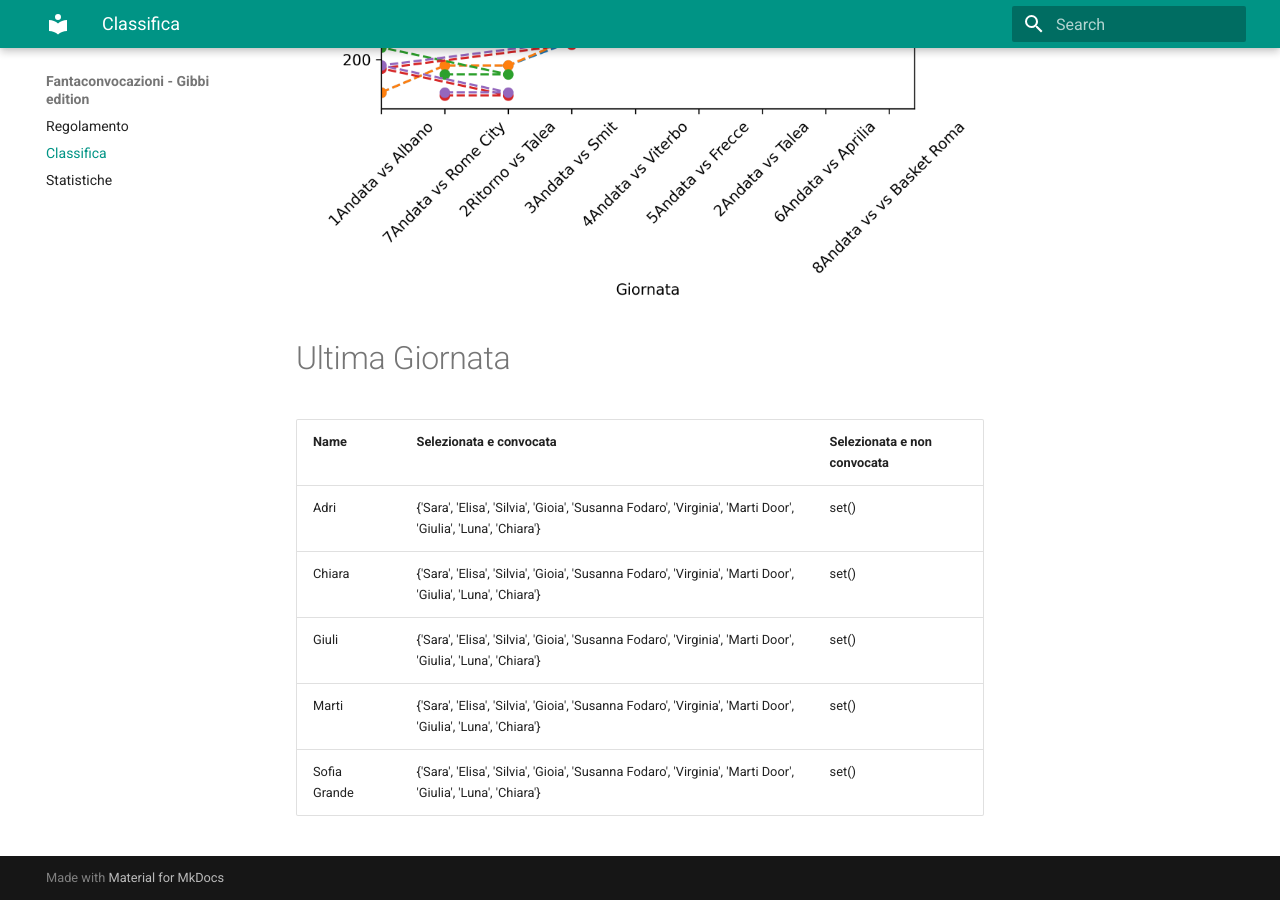
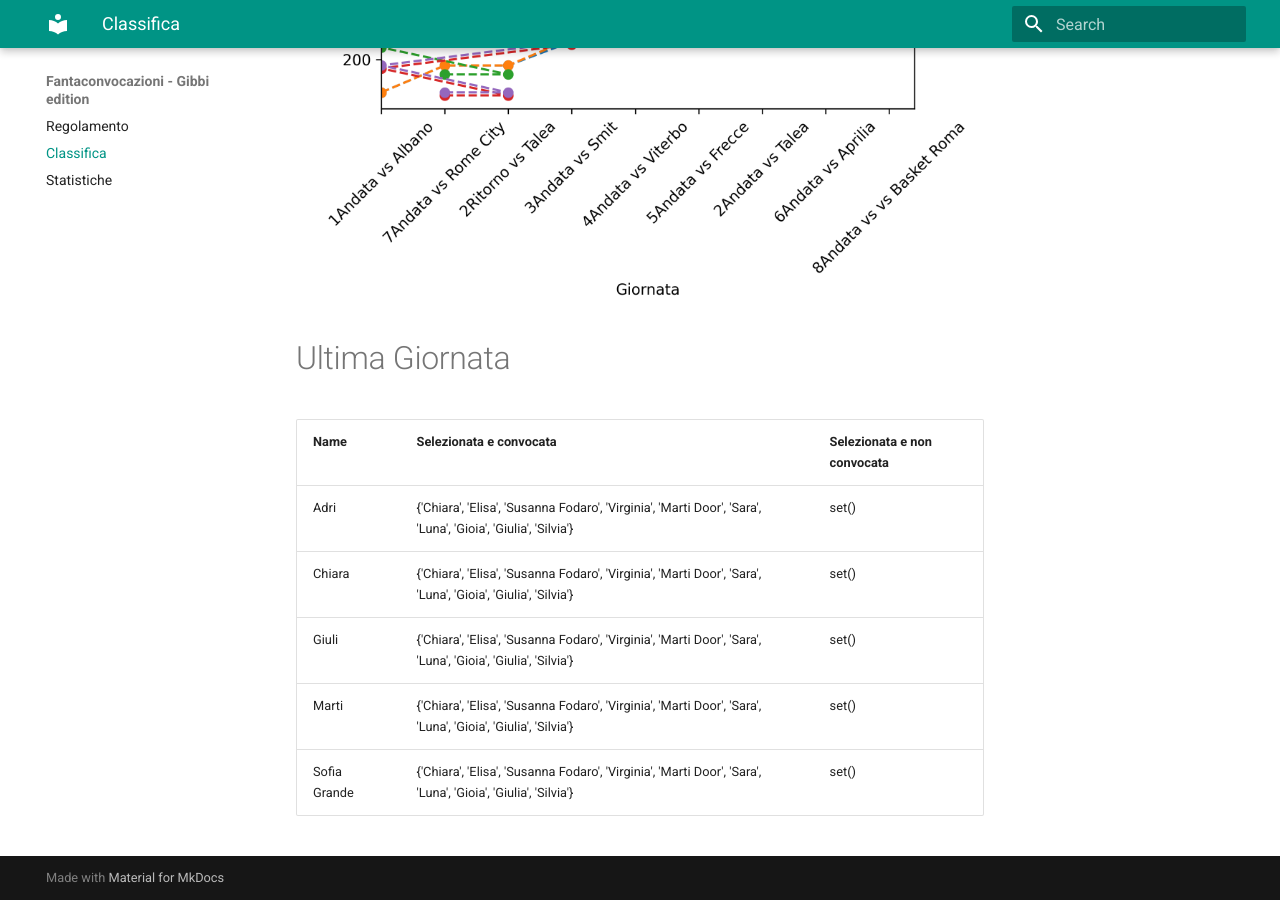
Before and after one commit to martinig94/fantagibbi, an MkDocs documentation site: the page built from docs/Classifica.md, in a window 1280 px wide and 900 px high, scrolled down 810 px. Built offline with MkDocs 1.6.1 and Material for MkDocs 9.7.7, drawn with Linux system fonts in a browser that asks for light colours.

Commit message:
Auto-update from main.py

```diff
--- a/docs/Classifica.md
+++ b/docs/Classifica.md
@@ -18,9 +18,9 @@
 <!-- START_TABLE CORRECT -->
 | Name         | Selezionata e convocata                                                                                      | Selezionata e non convocata   |
 |:-------------|:-------------------------------------------------------------------------------------------------------------|:------------------------------|
-| Adri         | {'Sara', 'Elisa', 'Silvia', 'Gioia', 'Susanna Fodaro', 'Virginia', 'Marti Door', 'Giulia', 'Luna', 'Chiara'} | set()                         |
-| Chiara       | {'Sara', 'Elisa', 'Silvia', 'Gioia', 'Susanna Fodaro', 'Virginia', 'Marti Door', 'Giulia', 'Luna', 'Chiara'} | set()                         |
-| Giuli        | {'Sara', 'Elisa', 'Silvia', 'Gioia', 'Susanna Fodaro', 'Virginia', 'Marti Door', 'Giulia', 'Luna', 'Chiara'} | set()                         |
-| Marti        | {'Sara', 'Elisa', 'Silvia', 'Gioia', 'Susanna Fodaro', 'Virginia', 'Marti Door', 'Giulia', 'Luna', 'Chiara'} | set()                         |
-| Sofia Grande | {'Sara', 'Elisa', 'Silvia', 'Gioia', 'Susanna Fodaro', 'Virginia', 'Marti Door', 'Giulia', 'Luna', 'Chiara'} | set()                         |
+| Adri         | {'Chiara', 'Elisa', 'Susanna Fodaro', 'Virginia', 'Marti Door', 'Sara', 'Luna', 'Gioia', 'Giulia', 'Silvia'} | set()                         |
+| Chiara       | {'Chiara', 'Elisa', 'Susanna Fodaro', 'Virginia', 'Marti Door', 'Sara', 'Luna', 'Gioia', 'Giulia', 'Silvia'} | set()                         |
+| Giuli        | {'Chiara', 'Elisa', 'Susanna Fodaro', 'Virginia', 'Marti Door', 'Sara', 'Luna', 'Gioia', 'Giulia', 'Silvia'} | set()                         |
+| Marti        | {'Chiara', 'Elisa', 'Susanna Fodaro', 'Virginia', 'Marti Door', 'Sara', 'Luna', 'Gioia', 'Giulia', 'Silvia'} | set()                         |
+| Sofia Grande | {'Chiara', 'Elisa', 'Susanna Fodaro', 'Virginia', 'Marti Door', 'Sara', 'Luna', 'Gioia', 'Giulia', 'Silvia'} | set()                         |
 <!-- END_TABLE CORRECT -->
```
